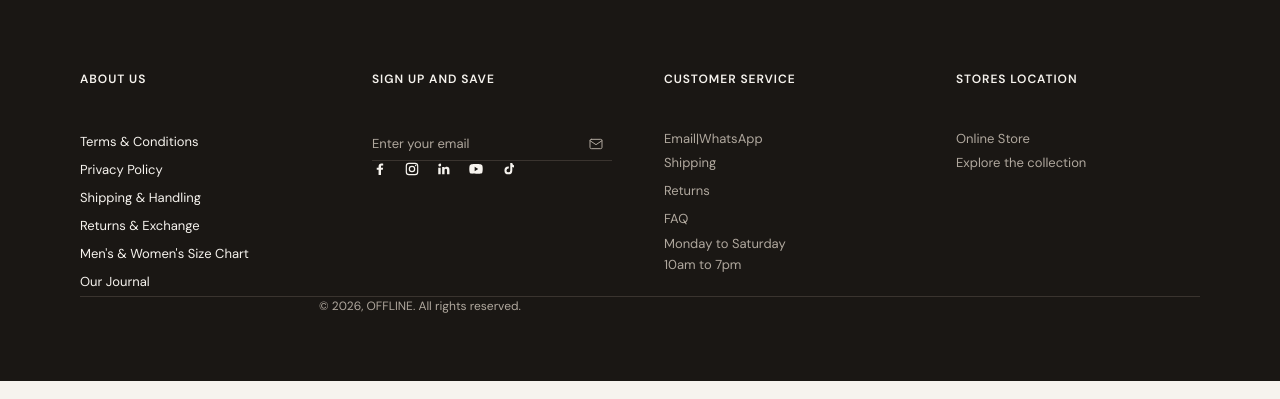
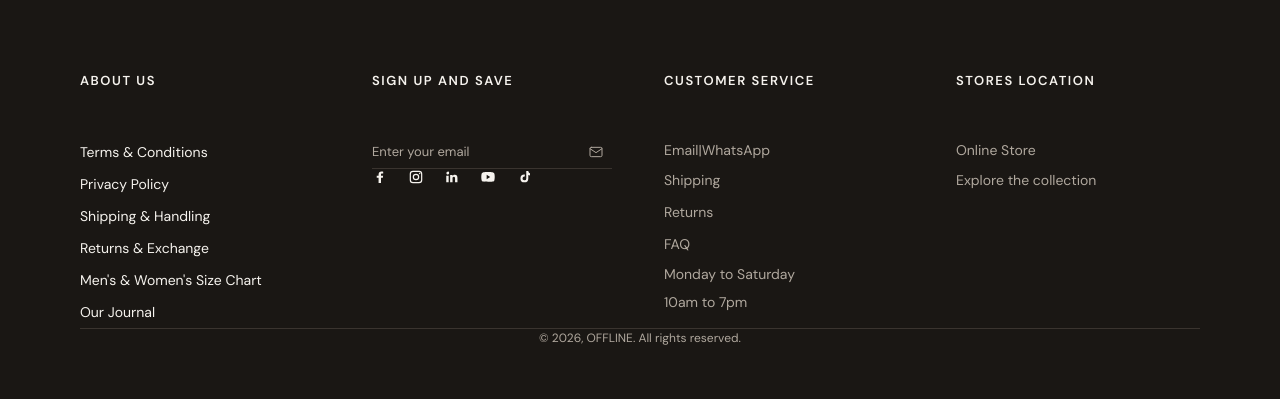
Before and after one commit to Dayaan777/NEW-offline-, a Next.js app: page / in a window 1280 px wide. Shown: the part 2656-3055 px from the top of the page. Built offline with nearby package versions, Linux system fonts and the light colour scheme.

Commit message:
Balance footer typography with increased height

```diff
--- a/components/layout/footer.tsx
+++ b/components/layout/footer.tsx
@@ -94,13 +94,13 @@ function SocialIcon({ name }: { name: SocialIconName }) {
 }
 
 const footerLink =
-  'inline-flex min-h-7 items-center text-[13px] leading-snug text-[var(--color-text-inverse-muted)] transition-colors duration-150 hover:text-[var(--color-text-inverse)] hover:underline hover:underline-offset-4 focus-visible:outline-none focus-visible:ring-1 focus-visible:ring-[var(--color-text-inverse)]'
+  'inline-flex min-h-8 items-center text-[14px] leading-7 text-[var(--color-text-inverse-muted)] transition-colors duration-150 hover:text-[var(--color-text-inverse)] hover:underline hover:underline-offset-4 focus-visible:outline-none focus-visible:ring-1 focus-visible:ring-[var(--color-text-inverse)]'
 
 const footerHeading =
-  'text-[12px] font-semibold uppercase tracking-[0.08em] text-[var(--color-text-inverse)]'
+  'text-[13px] font-semibold uppercase tracking-[0.12em] text-[var(--color-text-inverse)]'
 
 const footerHeadingStyle = {
-  marginBottom: 'clamp(2rem, 3vw, 3rem)',
+  marginBottom: 'clamp(2.25rem, 3.5vw, 3.5rem)',
 } as const
 
 export function Footer() {
@@ -122,7 +122,7 @@ export function Footer() {
               About Us
             </p>
 
-            <ul className="space-y-[10px]">
+            <ul className="space-y-3">
               {FOOTER_ABOUT.map((item) => (
                 <li key={item.href}>
                   <Link
@@ -146,7 +146,7 @@ export function Footer() {
 
             <nav
               aria-label="Social media"
-              className="mt-[28px] flex items-center gap-4"
+              className="mt-10 flex items-center gap-5"
             >
               {SOCIAL_LINKS.map((social) => (
                 <a
@@ -169,7 +169,7 @@ export function Footer() {
               Customer Service
             </p>
 
-            <div className="space-y-[10px] text-[13px] leading-relaxed text-[var(--color-text-inverse-muted)]">
+            <div className="space-y-3 text-[14px] leading-7 text-[var(--color-text-inverse-muted)]">
 
               <p>
                 <Link
@@ -224,7 +224,7 @@ export function Footer() {
               Stores Location
             </p>
 
-            <div className="space-y-[10px] text-[13px] leading-relaxed text-[var(--color-text-inverse-muted)]">
+            <div className="space-y-3 text-[14px] leading-7 text-[var(--color-text-inverse-muted)]">
               <p>
                 Online Store
               </p>
@@ -241,7 +241,7 @@ export function Footer() {
         </div>
 
         {/* Bottom bar */}
-        <div className="mt-[30px] border-t border-[var(--color-border-inverse)] pt-[4px] pb-[8px] text-center">
+        <div className="mt-16 flex w-full justify-center border-t border-[var(--color-border-inverse)] pt-6 pb-2 text-center">
           <p className="text-[12px] text-[var(--color-text-inverse-muted)]">
             © {year}, OFFLINE. All rights reserved.
           </p>
```
